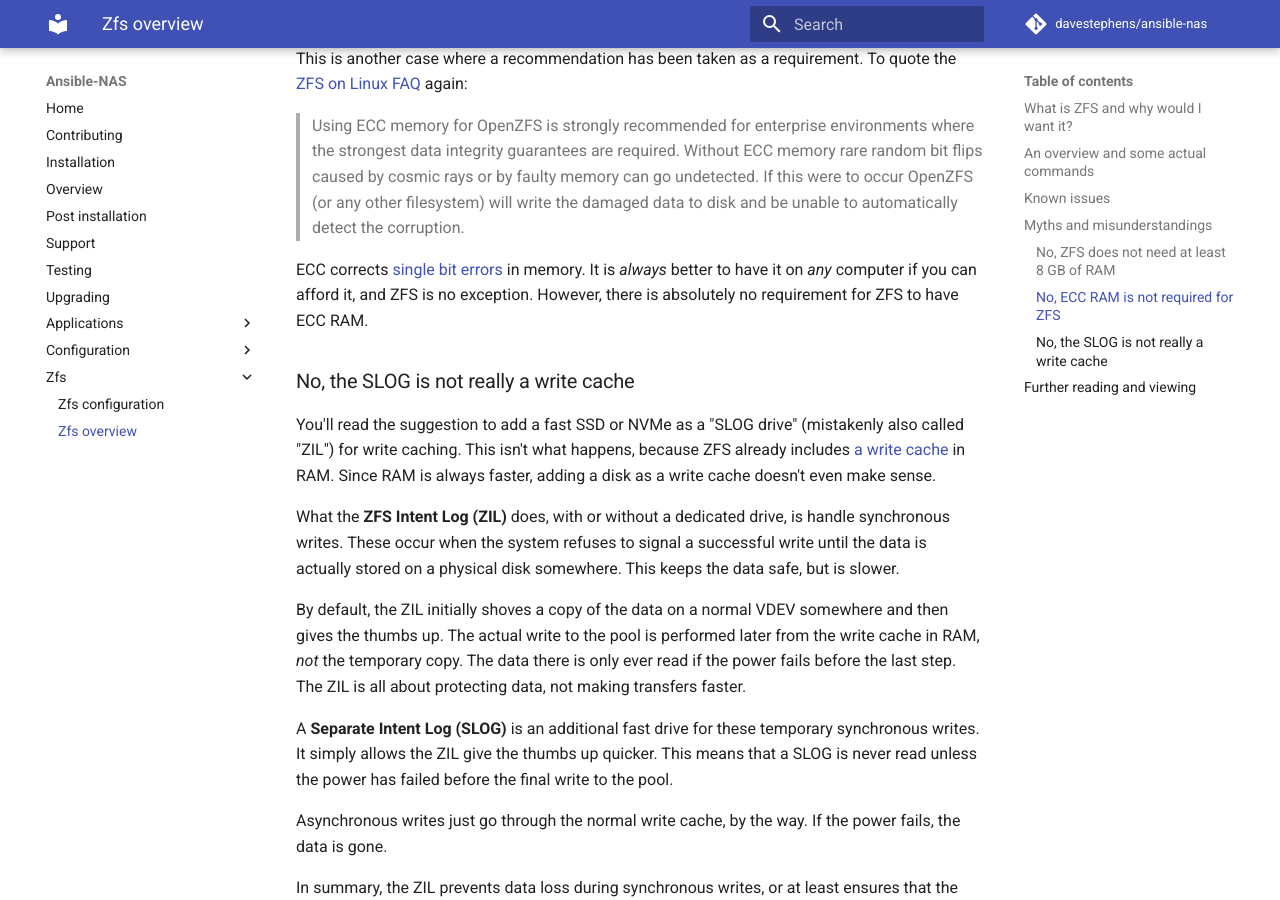
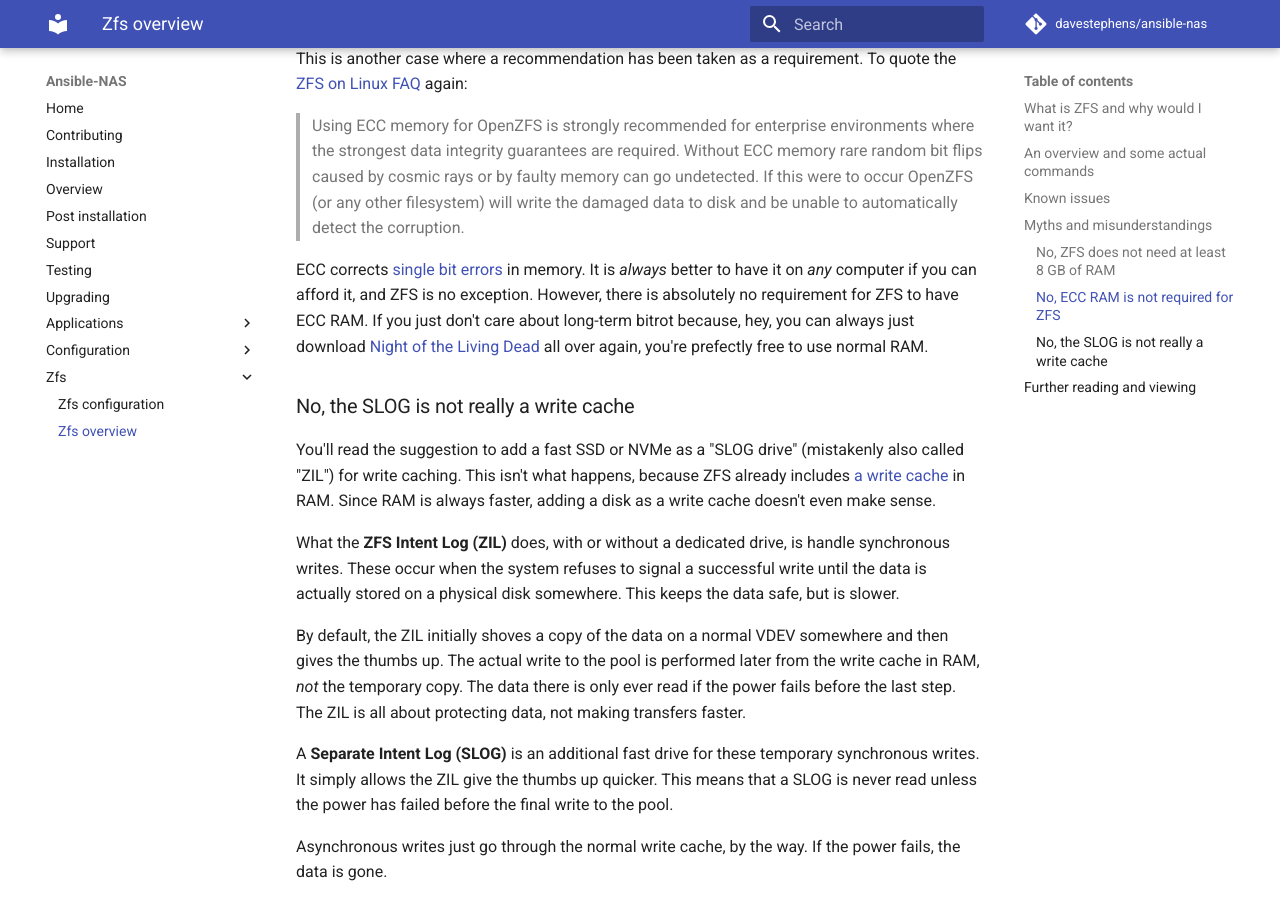
Before and after one commit to davestephens/ansible-nas, an MkDocs documentation site: the page built from docs/zfs/zfs_overview.md, in a window 1280 px wide and 900 px high, scrolled down 3212 px. Built offline with MkDocs 1.6.1 and Material for MkDocs 9.7.7, drawn with Linux system fonts in a browser that asks for light colours; comment, search, counter and statistics services are not loaded.

Commit message:
Added ECC reference to 'Night of the Living Dead'

```diff
--- a/docs/zfs/zfs_overview.md
+++ b/docs/zfs/zfs_overview.md
@@ -171,7 +171,10 @@ again:
 ECC corrects [single bit errors](https://en.wikipedia.org/wiki/ECC_memory) in
 memory. It is _always_ better to have it on _any_ computer if you can afford it,
 and ZFS is no exception. However, there is absolutely no requirement for ZFS to
-have ECC RAM.
+have ECC RAM. If you just don't care about long-term bitrot because, hey, you
+can always just download [Night of the Living
+Dead](https://archive.org/details/night_of_the_living_dead) all over again,
+you're prefectly free to use normal RAM.
 
 ### No, the SLOG is not really a write cache
 
```
